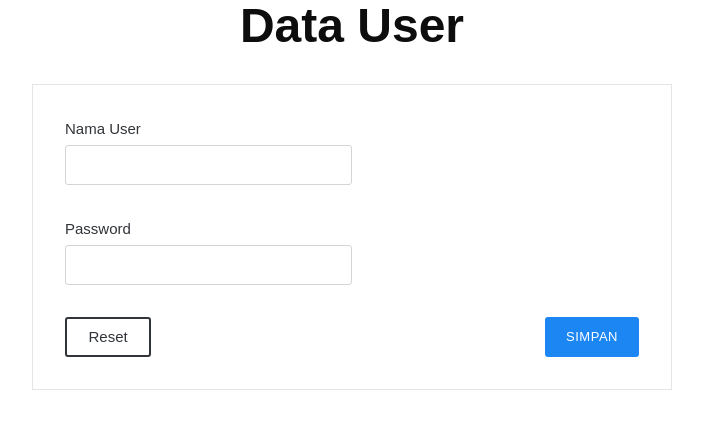
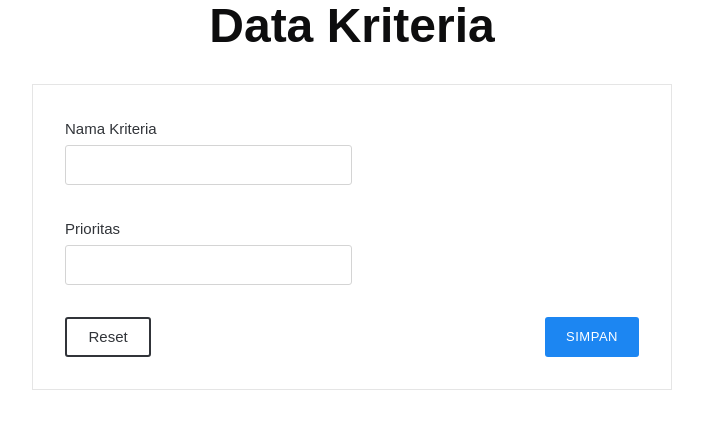
Before and after one commit to rzwibowo/spk-wisata, a PHP site: page /kriteriaEdit.php?r=1 in a window 1280 px wide. Shown: the top 429 px of the page, without its empty margins (288-991 px from the left). Run offline with PHP 8.4, Linux system fonts and the light colour scheme; a user stored in the database is signed in; data comes from the database, SQL or seed files in the repository; data that the repository does not hold is empty; some libraries are stand-ins or nearby versions.

Commit message:
crud kriteria

```diff
--- a/kriteriaAdd.php
+++ b/kriteriaAdd.php
@@ -33,9 +33,9 @@ if (!isset($_SESSION["user"])) header("Location: login.php");
                             <div id="message-nama_kriteria" style="margin-top: 5px;"></div>
     					</div>
                         <div class="form-item">
-                            <label for="prioritas">Prioritas</label>
-                            <input type="number" name="prioritas" class="w20" id="prioritas" min="0">
-                            <div id="message-prioritas" style="margin-top: 5px;"></div>
+                            <label for="prioritas_kriteria">Prioritas</label>
+                            <input type="number" name="prioritas_kriteria" class="w20" id="prioritas_kriteria" step="0.01" min="0">
+                            <div id="message-prioritas_kriteria" style="margin-top: 5px;"></div>
                         </div>
 
     					<div class="row between">
--- a/kriteriaDelete.php
+++ b/kriteriaDelete.php
@@ -7,14 +7,14 @@ include "koneksi.php";
 
 $id= $_GET['r'];
 
-$query="SELECT * FROM user WHERE user_id='$id'";
+$query="SELECT * FROM kriteria WHERE kriteria_id='$id'";
 $result=mysqli_query($koneksi,$query)or die(mysqli_error($koneksi));
 $row=mysqli_fetch_assoc($result);
 
-$queryUpdate="DELETE FROM user WHERE user_id='$id'";
+$queryUpdate="DELETE FROM kriteria WHERE kriteria_id='$id'";
 $query=mysqli_query($koneksi,$queryUpdate)or die(mysqli_error($koneksi));
 if($query){
-	echo "<script>alert('Data berhasil hapus'); window.location.replace('userShow.php');</script>";
+	echo "<script>alert('Data berhasil hapus'); window.location.replace('kriteriaShow.php');</script>";
 }
 
 mysqli_close($koneksi);
--- a/kriteriaEdit.php
+++ b/kriteriaEdit.php
@@ -8,7 +8,7 @@ include "koneksi.php";
 $id= $_GET['r'];
 
 
-$sql = "select * from user where user_id='$id'";
+$sql = "select * from kriteria where kriteria_id='$id'";
 $hasil = mysqli_query ($koneksi,$sql) or die ("Gagal Akses");
 
 $row = mysqli_fetch_assoc($hasil);
@@ -16,7 +16,7 @@ $row = mysqli_fetch_assoc($hasil);
 <!DOCTYPE html>
 <html>
 <head>
-    <title>Ubah Data User</title>
+    <title>Ubah Data Kriteria</title>
 
     <meta charset="utf-8">
     <meta name="viewport" content="width=device-width, initial-scale=1">
@@ -30,21 +30,21 @@ $row = mysqli_fetch_assoc($hasil);
         <div class="row align-center">
             <div class="col-6">
                 <div class="head text-center">
-                    <h1>Data User</h1>
+                    <h1>Data Kriteria</h1>
 
                 </div>
-                <form class="form" action="userUpdate.php" method="POST" name="form-kirim" enctype="multipart/form-data">
+                <form class="form" action="kriteriaUpdate.php" method="POST" name="form-kirim" enctype="multipart/form-data">
                     <fieldset>
-                        <input type="hidden" name="user_id" class="w50" id="user_id" value="<?php echo $row['user_id']?>">
+                        <input type="hidden" name="kriteria_id" class="w50" id="kriteria_id" value="<?php echo $row['kriteria_id']?>">
                         <div class="form-item">
-                            <label for="username">Nama User</label>
-                            <input type="text" name="username" class="w50" id="username" value="<?php echo $row['username']?>">
-                              <div id="message-username" style="margin-top: 5px;"></div>
+                            <label for="nama_kriteria">Nama Kriteria</label>
+                            <input type="text" name="nama_kriteria" class="w50" id="nama_kriteria" value="<?php echo $row['nama_kriteria']?>">
+                              <div id="message-nama_kriteria" style="margin-top: 5px;"></div>
                         </div>
                         <div class="form-item">
-                            <label for="password">Password</label>
-                            <input type="password" name="password" class="w50" id="password" value="">
-                            <div id="message-password" style="margin-top: 5px;"></div>
+                            <label for="prioritas_kriteria">Prioritas</label>
+                            <input type="number" name="prioritas_kriteria" class="w50" id="prioritas_kriteria" value="<?php echo $row['prioritas_kriteria']?>" step="0.01" min="0">
+                            <div id="message-prioritas_kriteria" style="margin-top: 5px;"></div>
                         </div>
                         <div class="row between">
                             <button type="reset" class="button secondary outline w15">Reset</button>
@@ -60,38 +60,38 @@ $row = mysqli_fetch_assoc($hasil);
     <script src="https://ajax.googleapis.com/ajax/libs/jquery/2.1.4/jquery.min.js"></script>
     <script src="js/kube.js"></script>
     <script type="text/javascript">
-        var username;
-        var password;
+        var nama_kriteria;
+        var prioritas_kriteria;
     /*
      validasi nama propinsi , tidak bleh kosong
     */
-        $("#username").blur(function(){
-            username= $(this).val();
-            if(username.length==0)
+        $("#nama_kriteria").blur(function(){
+            nama_kriteria= $(this).val();
+            if(nama_kriteria.length==0)
             {
-              $("#message-username").show();
-              $("#message-username").addClass("message error");
-              $("#message-username").html("<span>Nama propinsi tidak boleh kosong!</span>");
+              $("#message-nama_kriteria").show();
+              $("#message-nama_kriteria").addClass("message error");
+              $("#message-nama_kriteria").html("<span>Nama propinsi tidak boleh kosong!</span>");
             }else
             {
-                $("#message-username").hide();
+                $("#message-nama_kriteria").hide();
             }
         });
 
     /*
-     validasi nama password , tidak bleh kosong
+     validasi nama prioritas_kriteria , tidak bleh kosong
     */
-        $("#password").blur(function(){
-            password= $(this).val();
+        $("#prioritas_kriteria").blur(function(){
+            prioritas_kriteria= $(this).val();
 
-            if(password.length==0)
+            if(prioritas_kriteria.length==0)
             {
-              $("#message-password").show();
-              $("#message-password").addClass("message error");
-              $("#message-password").html("<span>Nama ib ukota tidak boleh kosong!</span>");
+              $("#message-prioritas_kriteria").show();
+              $("#message-prioritas_kriteria").addClass("message error");
+              $("#message-prioritas_kriteria").html("<span>Nama ib ukota tidak boleh kosong!</span>");
             }else
             {
-              $("#message-password").hide();
+              $("#message-prioritas_kriteria").hide();
             }
         });
 
@@ -100,20 +100,20 @@ $row = mysqli_fetch_assoc($hasil);
     */
     $("#kirim").click(function(){
     $('form[name=form-kirim]').submit(function(){
-        username       =$("#username").val();
-        password         =$("#password").val();
+        nama_kriteria       =$("#nama_kriteria").val();
+        prioritas_kriteria         =$("#prioritas_kriteria").val();
 
-           if(username.length==0){
-               $("#username").focus();
-               $("#message-username").addClass("message error");
-               $("#message-username").html("<span>nama propinsi tidak boleh kosong!</span>");
+           if(nama_kriteria.length==0){
+               $("#nama_kriteria").focus();
+               $("#message-nama_kriteria").addClass("message error");
+               $("#message-nama_kriteria").html("<span>nama propinsi tidak boleh kosong!</span>");
                return false;
             }
-            else if(password.length==0)
+            else if(prioritas_kriteria.length==0)
             {
-                $("#password").focus();
-                $("#message-password").addClass("message error");
-                $("#message-password").html("<span>nama ibu kota tidak boleh kosong!</span>");
+                $("#prioritas_kriteria").focus();
+                $("#message-prioritas_kriteria").addClass("message error");
+                $("#message-prioritas_kriteria").html("<span>nama ibu kota tidak boleh kosong!</span>");
                 return false;
             }
 
```
Also changed, not shown: kriteriaSave.php (+4 -5 lines), kriteriaShow.php (+7 -7 lines), kriteriaUpdate.php (+5 -6 lines).
